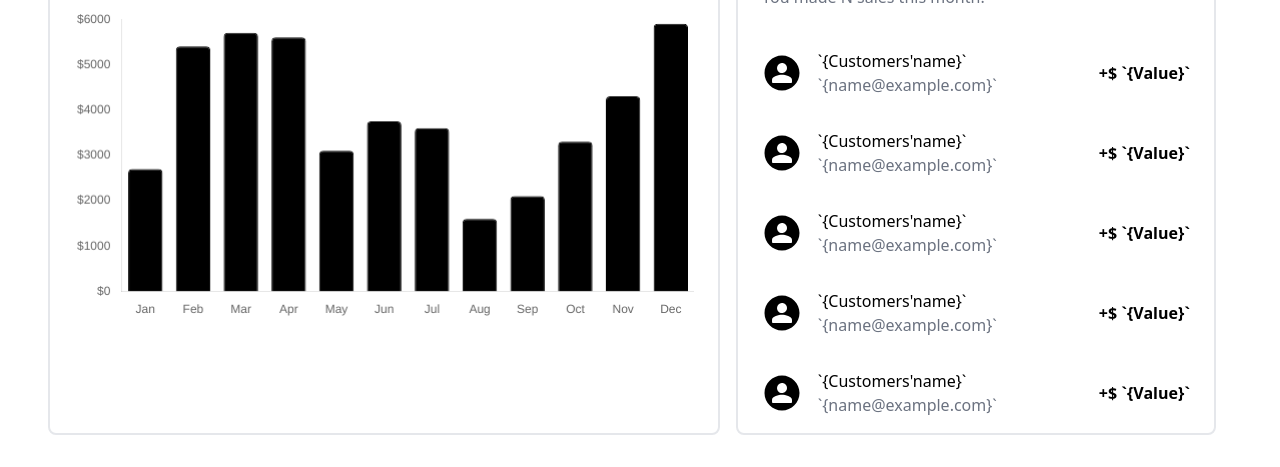
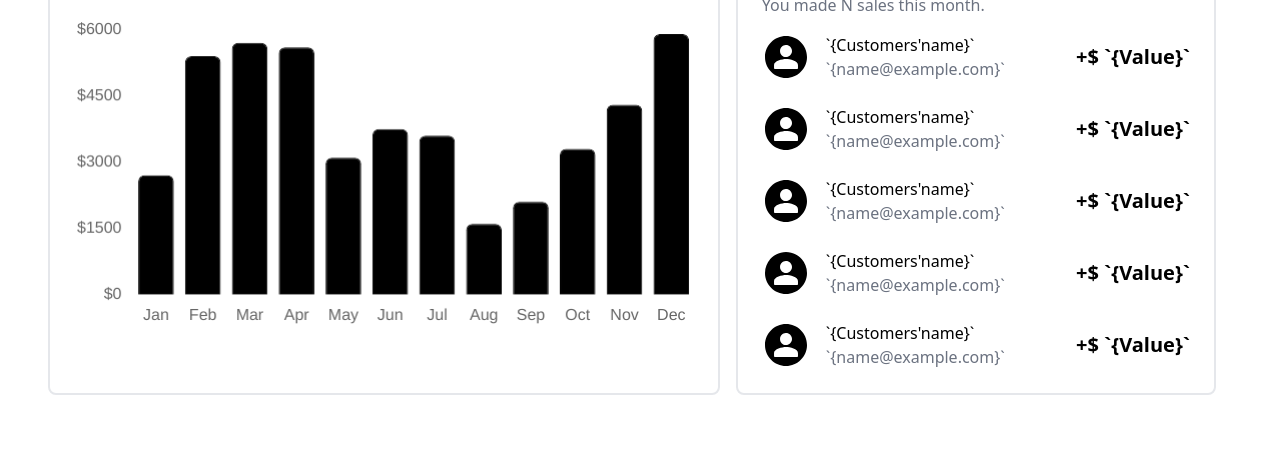
Before and after one commit to SyawaseWorks/DashboardOverviewer, a plain HTML site: page index.html in a window 1280 px wide. Shown: the part 503-970 px from the top of the page. After the commit the page ends 930 px from the top, so only its background shows below. Drawn offline with nearby package versions, Linux system fonts and the light colour scheme.

Commit message:
Update index.html

```diff
--- a/index.html
+++ b/index.html
@@ -51,8 +51,8 @@
                 <h1 class="font-bold text-4xl">Dashboard</h1>
             </div>
             <div id="calendar" class="flex ml-auto items-center">
-                <input type="date" id="date-range"
-                    class="rounded-lg border-2 px-4 py-2 w-80 cursor-pointer bg-white text-gray-700">
+                <input type="date" id="today"
+                    class="appearance-none rounded-lg border-2 px-4 py-2 w-80 cursor-pointer bg-white text-gray-700">
             </div>
 
             <div id="download-butt" class="flex rounded-lg justify-self-end bg-black border-2 mx-2 px-4 items-center">
@@ -64,15 +64,19 @@
         </div>
         <div id="func-options" class="flex mt-8">
             <nav>
-                <ul class="flex ml-4 bg-gray-200 h-10 justify-start rounded-lg w-fit">
-                    <li class="inline px-2 rounded-lg border-2 font-bold bg-white self-center content-center h-10">
+                <ul class="flex ml-4 bg-gray-100 h-10 justify-start rounded-lg w-fit p-1 h-fit">
+                    <li
+                        class="inline px-4 rounded-lg border-2 font-bold bg-white self-center content-center h-10 border-gray-200">
                         <a href="index.html">Overview</a>
                     </li>
-                    <li class="inline px-2 rounded-lg border-2 text-gray-500 self-center self-center content-center">
+                    <li
+                        class="inline px-4 rounded-lg border-2 text-gray-500 self-center self-center content-center h-10 border-gray-100">
                         Analytics</li>
-                    <li class="inline px-2 rounded-lg border-2 text-gray-500 self-center self-center content-center">
+                    <li
+                        class="inline px-4 rounded-lg border-2 text-gray-500 self-center self-center content-center h-10 border-gray-100">
                         Reports</li>
-                    <li class="inline px-2 rounded-lg border-2 text-gray-500 self-center self-center content-center">
+                    <li
+                        class="inline px-4 rounded-lg border-2 text-gray-500 self-center self-center content-center h-10 border-gray-100">
                         Notifications</li>
                 </ul>
             </nav>
@@ -120,51 +124,56 @@
             </div>
             <div id="recent-sales" class="flex flex-col border-2 rounded-lg mx-4 px-6 w-5/12">
                 <h1 class="text-xl font-bold pt-8">Recent Sales</h1>
-                <h2 class="text-gray-500 pt-2 pb-6">You made N sales this month.</h2>
+                <h2 class="text-gray-500 pt-2 pb-4">You made N sales this month.</h2>
                 <ul id="recent-customers" class="flex flex-col">
-                    <li id="rec-cus1" class="flex flex-row justify-between my-4">
-                        <img src="icons/default-avatar.svg" class="flex h-10 w-10 self-center mr-4">
+                    <li id="rec-cus1" class="flex flex-row justify-between mb-6">
+                        <img src="icons/default-avatar.svg" class="flex h-12 w-12 self-center mr-4">
                         <div id="cus1-info" class="flex flex-col">
                             <p id="name-1">`{Customers'name}`</p>
                             <p id="email-1" class="text-gray-500">`{name@example.com}`</p>
                         </div>
-                        <div id="income-1" class="flex ml-auto justify-self-end font-bold self-center">+$ `{Value}`
+                        <div id="income-1" class="flex ml-auto justify-self-end font-bold self-center text-xl">+$
+                            `{Value}`
                         </div>
                     </li>
-                    <li id="rec-cus2" class="flex flex-row justify-between my-4">
-                        <img src="icons/default-avatar.svg" class="flex h-10 w-10 self-center mr-4">
+                    <li id="rec-cus2" class="flex flex-row justify-between mb-6">
+                        <img src="icons/default-avatar.svg" class="flex h-12 w-12 self-center mr-4">
                         <div id="cus2-info" class="flex flex-col">
                             <p id="name-2">`{Customers'name}`</p>
                             <p id="email-2" class="text-gray-500">`{name@example.com}`</p>
                         </div>
-                        <div id="income-2" class="flex ml-auto justify-self-end font-bold self-center">+$ `{Value}`
+                        <div id="income-2" class="flex ml-auto justify-self-end font-bold self-center text-xl">+$
+                            `{Value}`
                         </div>
                     </li>
-                    <li id="rec-cus3" class="flex flex-row justify-between my-4">
-                        <img src="icons/default-avatar.svg" class="flex h-10 w-10 self-center mr-4">
+                    <li id="rec-cus3" class="flex flex-row justify-between mb-6">
+                        <img src="icons/default-avatar.svg" class="flex h-12 w-12 self-center mr-4">
                         <div id="cus3-info" class="flex flex-col">
                             <p id="name-3">`{Customers'name}`</p>
                             <p id="email-3" class="text-gray-500">`{name@example.com}`</p>
                         </div>
-                        <div id="income-3" class="flex ml-auto justify-self-end font-bold self-center">+$ `{Value}`
+                        <div id="income-3" class="flex ml-auto justify-self-end font-bold self-center text-xl">+$
+                            `{Value}`
                         </div>
                     </li>
-                    <li id="rec-cus4" class="flex flex-row justify-between my-4">
-                        <img src="icons/default-avatar.svg" class="flex h-10 w-10 self-center mr-4">
+                    <li id="rec-cus4" class="flex flex-row justify-between mb-6">
+                        <img src="icons/default-avatar.svg" class="flex h-12 w-12 self-center mr-4">
                         <div id="cus4-info" class="flex flex-col">
                             <p id="name-4">`{Customers'name}`</p>
                             <p id="email-4" class="text-gray-500">`{name@example.com}`</p>
                         </div>
-                        <div id="income-4" class="flex ml-auto justify-self-end font-bold self-center">+$ `{Value}`
+                        <div id="income-4" class="flex ml-auto justify-self-end font-bold self-center text-xl">+$
+                            `{Value}`
                         </div>
                     </li>
-                    <li id="rec-cus5" class="flex flex-row justify-between my-4">
-                        <img src="icons/default-avatar.svg" class="flex h-10 w-10 self-center mr-4">
+                    <li id="rec-cus5" class="flex flex-row justify-between mb-6">
+                        <img src="icons/default-avatar.svg" class="flex h-12 w-12 self-center mr-4">
                         <div id="cus5-info" class="flex flex-col">
                             <p id="name-5">`{Customers'name}`</p>
                             <p id="email-5" class="text-gray-500">`{name@example.com}`</p>
                         </div>
-                        <div id="income-5" class="flex ml-auto justify-self-end font-bold self-center">+$ `{Value}`
+                        <div id="income-5" class="flex ml-auto justify-self-end font-bold self-center text-xl">+$
+                            `{Value}`
                         </div>
                     </li>
                 </ul>
@@ -176,9 +185,9 @@
 
 </html>
 <script>
-
+    document.getElementById('today').valueAsDate = new Date();
     const ctx = document.getElementById('myChart');
-
+    Chart.defaults.font.size = 16;
     new Chart(ctx, {
         type: 'bar',
         data: {
@@ -187,36 +196,44 @@
                 label: 'Overview',
                 data: [2700, 5400, 5700, 5600, 3100, 3750, 3600, 1600, 2100, 3300, 4300, 5900],
                 borderWidth: 1,
+                barPercentage: 0.95,
                 borderColor: '#000',
                 backgroundColor: '#000',
-                borderRadius: 4,
+                borderRadius: 6,
             }]
         },
         options: {
             plugins: {
                 legend: {
-                    display: false
+                    display: false,
                 },
             },
             scales: {
                 y: {
                     beginAtZero: true,
                     labelString: '$',
+                    border: {
+                        display: false,
+                    },
                     grid: {
                         display: false
                     },
                     ticks: {
+                        stepSize: 1500,
                         callback: function (value, index, ticks) {
                             return '$' + value;
                         }
                     },
                 },
                 x: {
+                    border: {
+                        display: false,
+                    },
                     grid: {
                         display: false
                     },
                 }
-            }
+            },
         }
     });
 </script>
```
